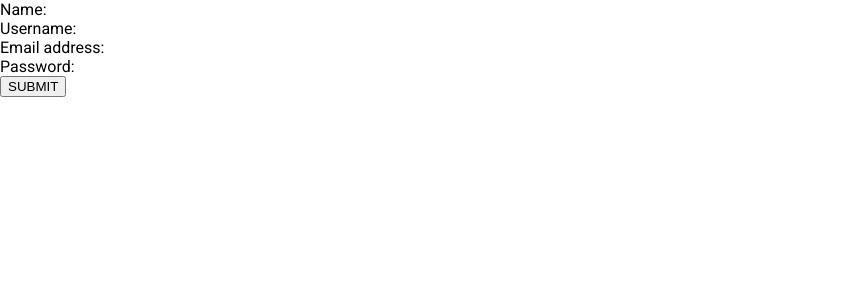
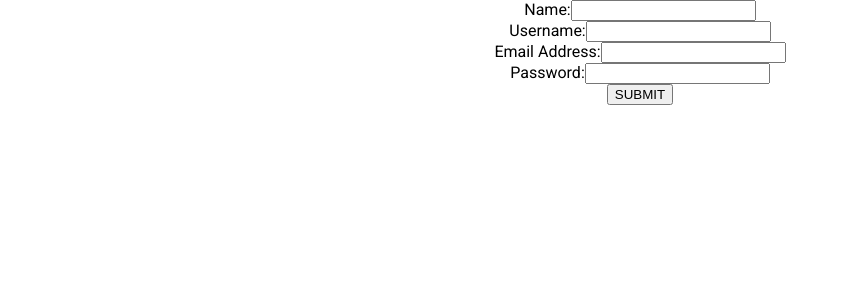
Before and after one commit to wyang563/MixerWeb, a React app: page /signup in a window 1280 px wide. Shown: the top 300 px of the page, without its empty margins (0-849 px from the left). Built offline with nearby package versions, Linux system fonts and the light colour scheme; no server answers; the HTML template or start-up script is replaced by a standard one.

Commit message:
updated sign up page a lil

```diff
--- a/client/src/components/pages/SignUp.js
+++ b/client/src/components/pages/SignUp.js
@@ -1,4 +1,4 @@
-import React from 'react';
+/*import React from 'react';
 
 
 const SignUp = () => {
@@ -14,3 +14,41 @@ const SignUp = () => {
 }
 
 export default SignUp;
+*/
+import React from "react";
+import "../../utilities.css";
+
+const UsersList = (props) => {
+  const [allUsers, setAllUsers] = useState([]);
+};
+
+const SignUp = () => {
+  return (
+    <html>
+      <head>
+        <h1 className="u-textCenter"> Sign Up</h1>
+      </head>
+      <body className="u-textCenter">
+        <form>
+          Name:
+          <input type="text" name="Name" />
+        </form>
+        <form>
+          Username:
+          <input type="text" name="Username" />
+        </form>
+        <form>
+          Email Address:
+          <input type="text" name="Email Address" />
+        </form>
+        <form>
+          Password:
+          <input type="text" name="Password" />
+        </form>
+        <button> SUBMIT </button>
+      </body>
+    </html>
+  );
+};
+
+export default SignUp;
```
